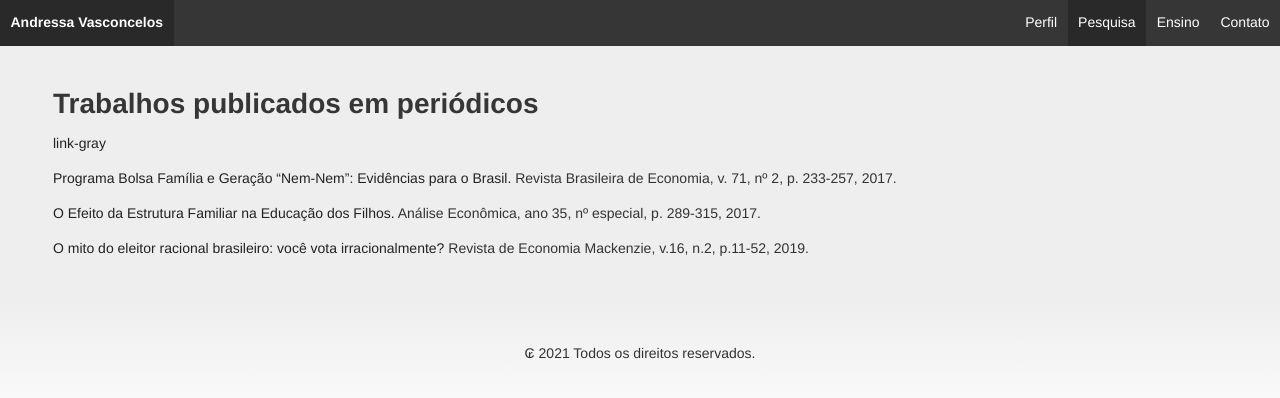
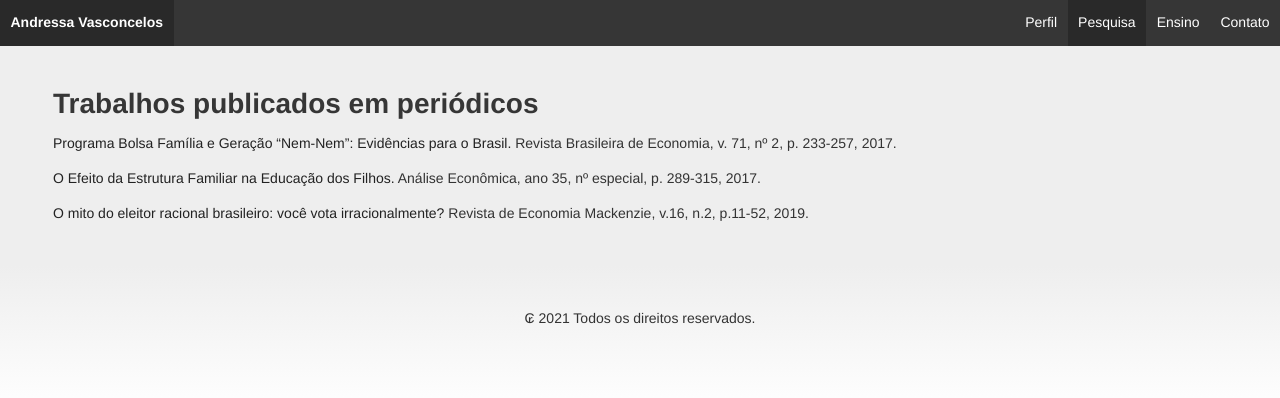
Before and after one commit to andressamielke/andressamielke.github.io, a Jekyll site: the page built from pesquisa.md, in a window 1280 px wide. Shown: the top 398 px of the page. Built offline with Jekyll 4.4.1, drawn with Linux system fonts in a browser that asks for light colours; some web fonts are replaced.

Commit message:
Update pesquisa.md

```diff
--- a/pesquisa.md
+++ b/pesquisa.md
@@ -7,8 +7,6 @@ layout: default
 
 # Trabalhos publicados em periódicos
 
-<a class="link-gray" href="#url">link-gray</a>
-
 [Programa Bolsa Família e Geração “Nem-Nem”: Evidências para o Brasil.](https://www.scielo.br/pdf/rbe/v71n2/0034-7140-rbe-71-02-0233.pdf)
 Revista Brasileira de Economia, v. 71, nº 2, p. 233-257, 2017.
 
```
